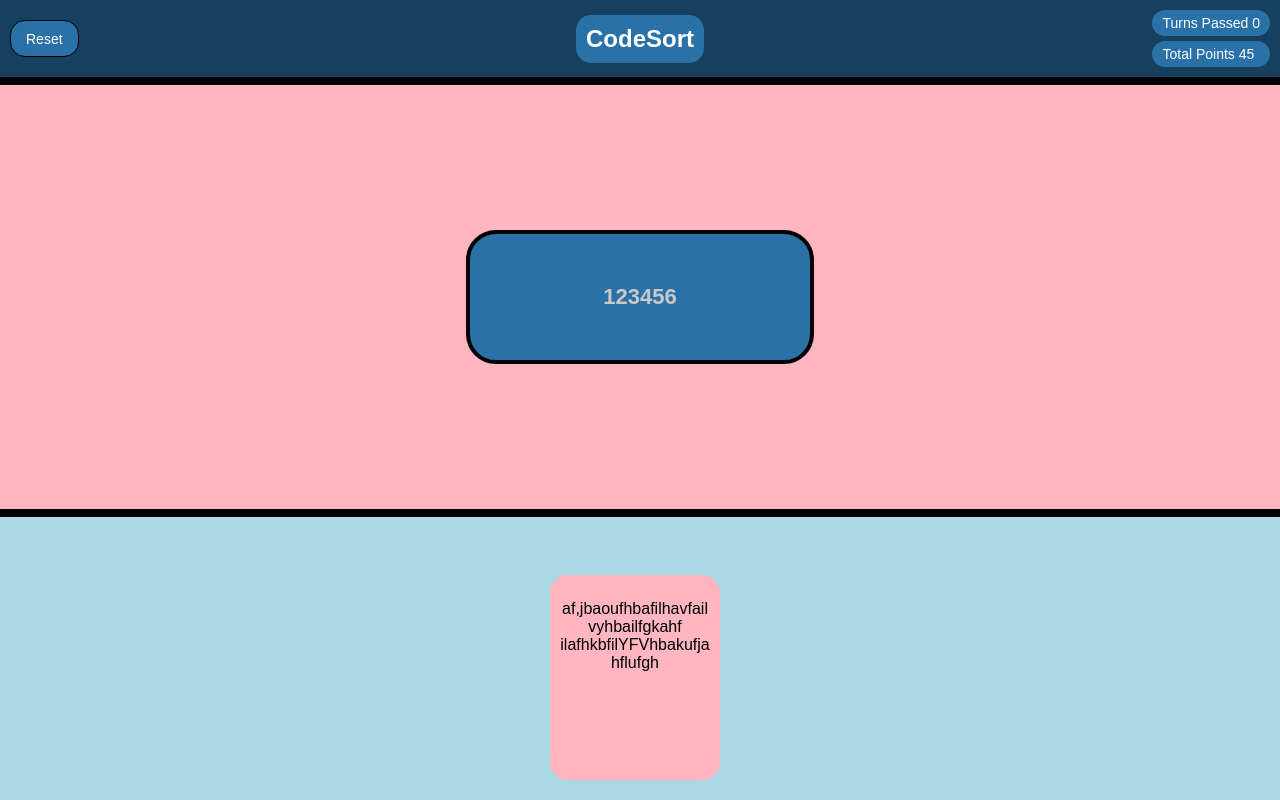
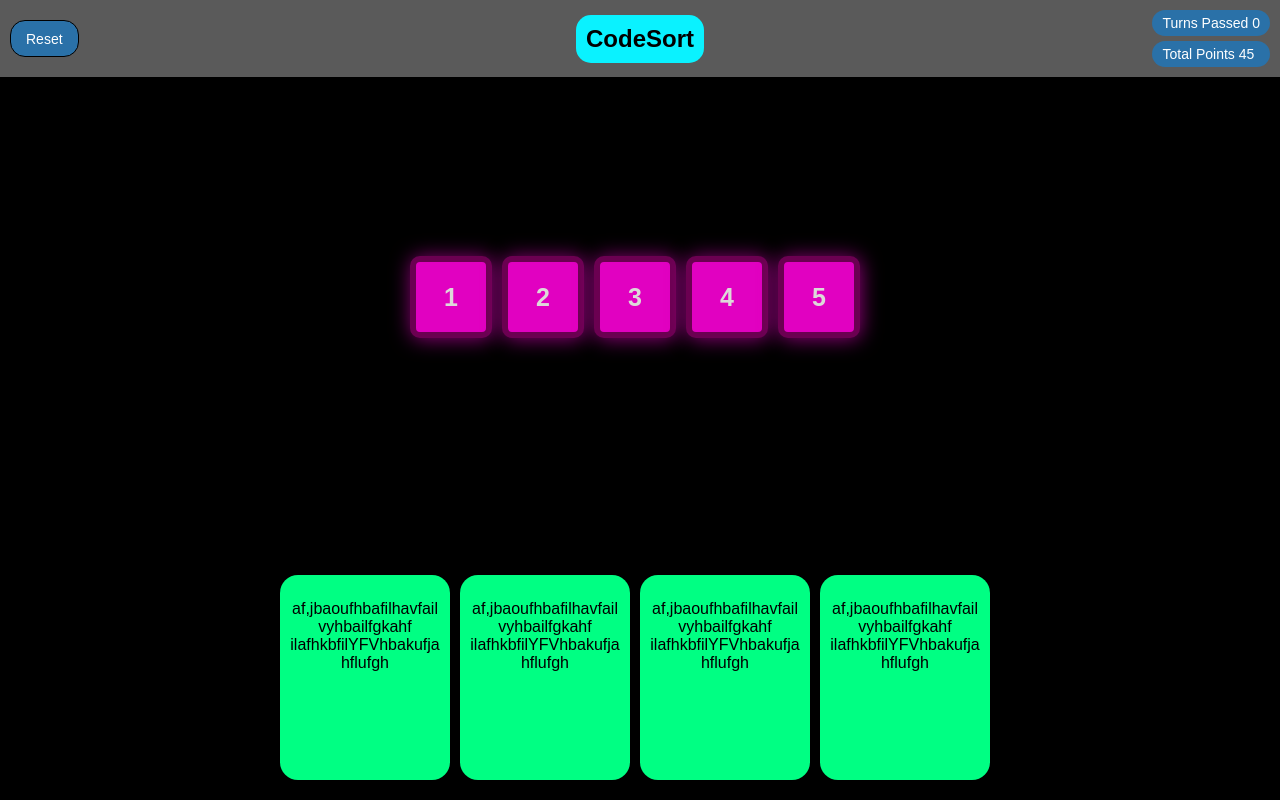
Before and after one commit to Syconn/WebNet, a React (Vite) app: page / in a window 1280 px wide. Both pictures are taken after a click on the button "Play Game". Built offline with nearby package versions, Linux system fonts and the light colour scheme.

Commit message:
Testing neon variation v1

```diff
--- a/src/pages/gameLoopPage/GameLoop.tsx
+++ b/src/pages/gameLoopPage/GameLoop.tsx
@@ -6,7 +6,7 @@ import handAreaStyles from "./gameLoopPageStyles/handArea.module.css"
 function GameLoop() {
     const count = 0
     const pointCount = 45
-    const arrayString = [1,2,3,4,5,6]
+    // const arrayString = [1,2,3,4,5,6]
     return (
         <div className={gameAreaStyles.pageContainer}>
           <div className={headerStyles.header}>
@@ -27,11 +27,41 @@ function GameLoop() {
           </div>
           <div className={gameAreaStyles.gameArea}>
             <div className={arrayAreaStyles.arrayArea}>
-              <p className={arrayAreaStyles.arrayText}>
-                {arrayString}
-              </p>
+              <div className = {arrayAreaStyles.arrayDigit}>
+                1
+              </div>
+              <div className = {arrayAreaStyles.arrayDigit}>
+                2
+              </div>
+              <div className = {arrayAreaStyles.arrayDigit}>
+                3
+              </div>
+              <div className = {arrayAreaStyles.arrayDigit}>
+                4
+              </div>
+              <div className = {arrayAreaStyles.arrayDigit}>
+                5
+              </div>
+              {/*<p className={arrayAreaStyles.arrayText}>*/}
+              {/*  {arrayString}*/}
+              {/*</p>*/}
             </div>
             <div className={handAreaStyles.handArea}>
+              <div className={handAreaStyles.card}>
+                <p className = {handAreaStyles.cardText}>
+                  af,jbaoufhbafilhavfailvyhbailfgkahf ilafhkbfilYFVhbakufjahflufgh
+                </p>
+              </div>
+              <div className={handAreaStyles.card}>
+                <p className = {handAreaStyles.cardText}>
+                  af,jbaoufhbafilhavfailvyhbailfgkahf ilafhkbfilYFVhbakufjahflufgh
+                </p>
+              </div>
+              <div className={handAreaStyles.card}>
+                <p className = {handAreaStyles.cardText}>
+                  af,jbaoufhbafilhavfailvyhbailfgkahf ilafhkbfilYFVhbakufjahflufgh
+                </p>
+              </div>
               <div className={handAreaStyles.card}>
                 <p className = {handAreaStyles.cardText}>
                   af,jbaoufhbafilhavfailvyhbailfgkahf ilafhkbfilYFVhbakufjahflufgh
--- a/src/pages/gameLoopPage/gameLoopPageStyles/arrayArea.module.css
+++ b/src/pages/gameLoopPage/gameLoopPageStyles/arrayArea.module.css
@@ -1,13 +1,31 @@
 .arrayArea {
     display: flex;
     flex: 3;
-    background-color: lightpink;
+    background-color: rgb(0, 0, 0);
     justify-content: center;
     align-items: center;
 
     border-top: 8px solid black;
     border-bottom: 8px solid black;
 
+}
+
+.arrayDigit {
+    background-color: rgb(225,1,193);
+    display: flex;
+    justify-content: center;
+    align-items: center;
+    font-size: 25px;
+    padding: 5px;
+    height: 60px;
+    width: 60px;
+    border: 6px solid rgb(107, 0, 81);
+    margin-right: 10px;
+    border-radius: 10px;
+    font-family: arial;
+    color: #ddd9d9;
+    box-shadow: 1px 1px 20px rgba(202, 2, 172, 0.7);
+    font-weight: 700;
 }
 
 .arrayText {
--- a/src/pages/gameLoopPage/gameLoopPageStyles/handArea.module.css
+++ b/src/pages/gameLoopPage/gameLoopPageStyles/handArea.module.css
@@ -1,6 +1,6 @@
 .handArea {
     display: flex;
-    background-color: lightblue;
+    background-color: rgb(0, 0, 0);
     flex: 2;
     justify-content: center;
     align-items: flex-end;
@@ -13,12 +13,13 @@
     margin-bottom: 20px;
     height: 190px;
     width: 150px;
-    background-color: lightpink;
+    background-color: rgb(0,255,131);
     border-radius: 18px;
     padding-top: 15px;
     padding-left: 10px;
     padding-right: 10px;
     margin-right: 10px;
+
 }
 
 .cardText {
--- a/src/pages/gameLoopPage/gameLoopPageStyles/header.module.css
+++ b/src/pages/gameLoopPage/gameLoopPageStyles/header.module.css
@@ -4,7 +4,7 @@ p {
 }
 
 .header {
-    background-color: #173f5e;
+    background-color: rgb(90, 90, 90);
     display: flex;
     flex-direction: row;
     justify-content: space-between;
@@ -31,7 +31,7 @@ p {
     position: absolute;
     left: 50%;
     border: none;
-    color: white;
+    color: black;
     transform: translateX(-50%);
 
     font-size: 24px;
@@ -42,7 +42,7 @@ p {
     padding-left: 10px;
     padding-right: 10px;
 
-    background-color: #2a71a8;
+    background-color: rgb(10,242,255);
     border-radius: 15px;
 }
 
```
